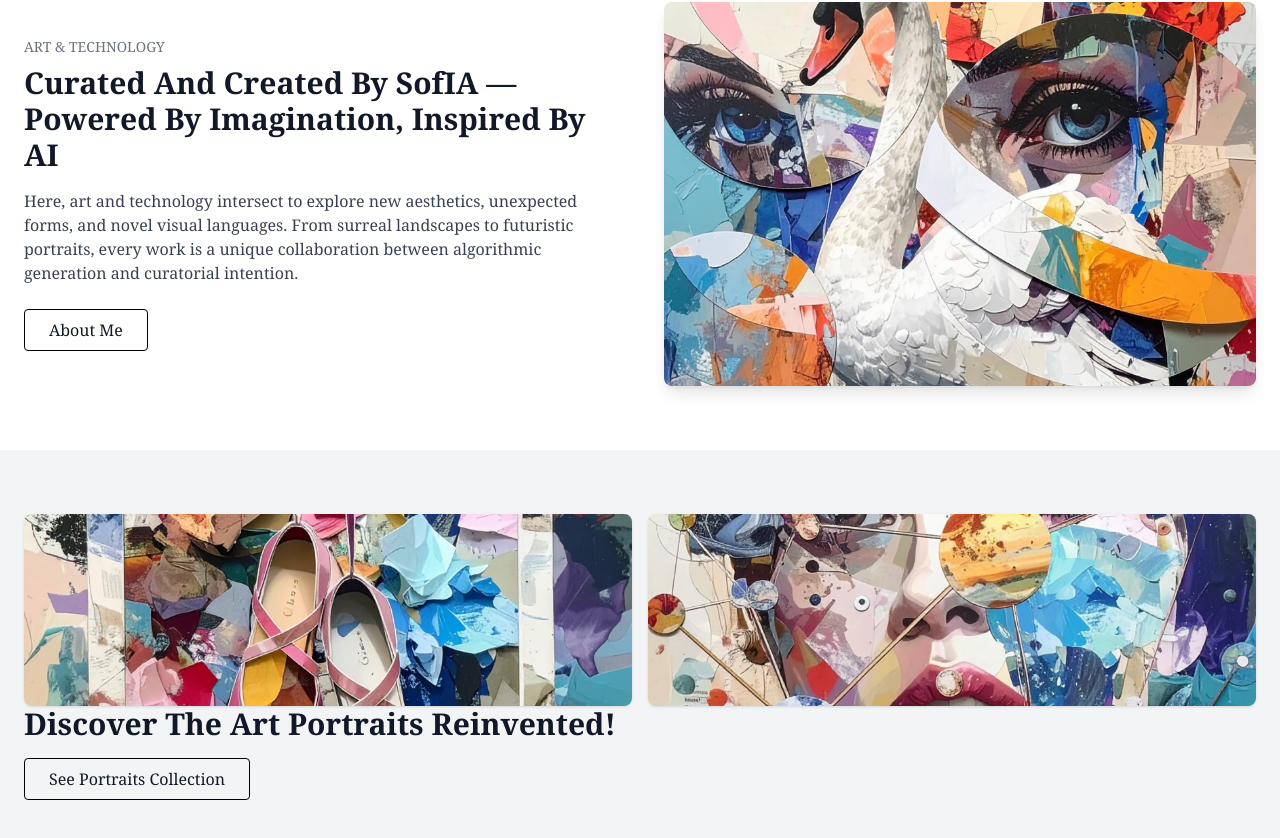
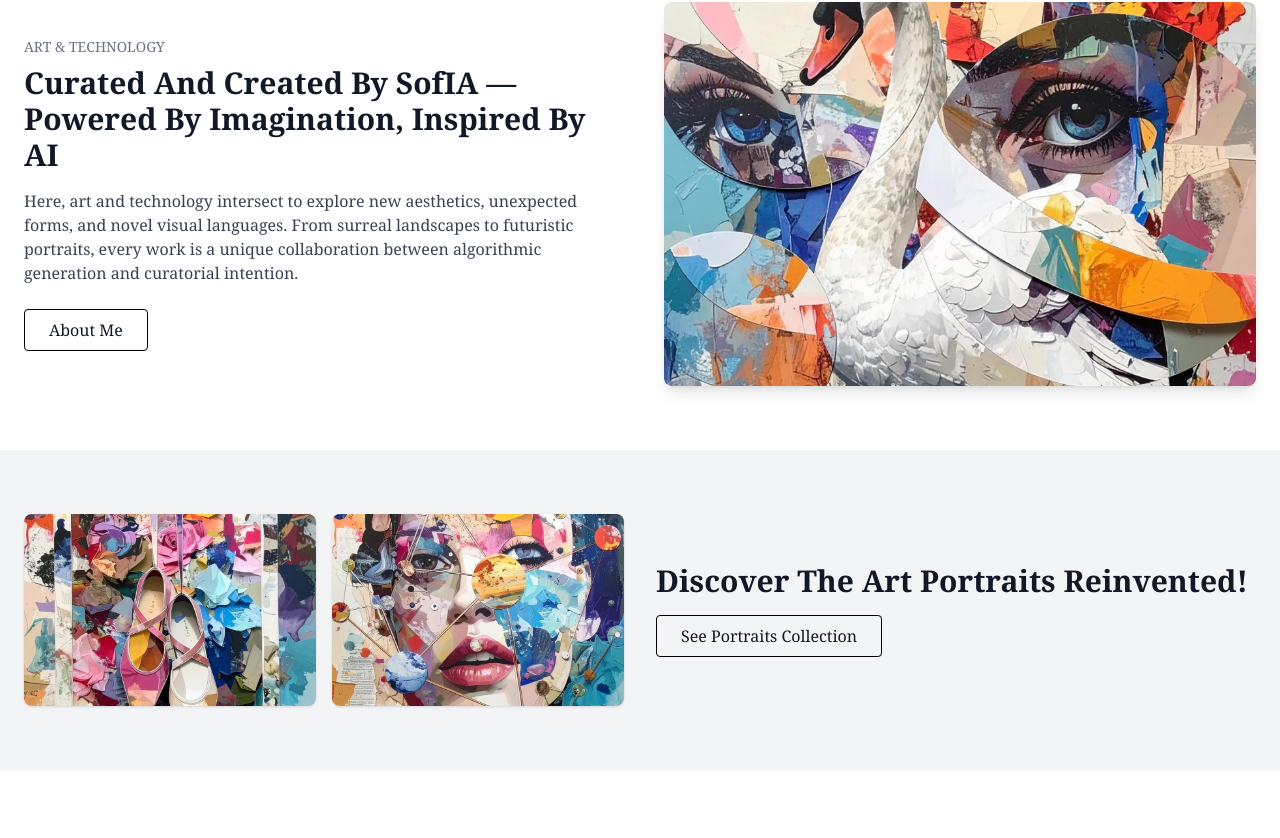
Before and after one commit to sophielain/sofia-gallery, a React (Create React App) app: page / in a window 1280 px wide. Shown: the part 1874-2712 px from the top of the page. After the commit the page ends 2644 px from the top, so only its background shows below. Built offline with nearby package versions, Linux system fonts and the light colour scheme.

Commit message:
Update PortraitsSection.jsx

```diff
--- a/src/components/PortraitsSection.jsx
+++ b/src/components/PortraitsSection.jsx
@@ -4,13 +4,13 @@ export default function PortraitsSection() {
   return (
     <section className="bg-gray-100 py-16">
       <div className="container mx-auto px-6">
+        <div className="grid gap-8 grid-cols-1 lg:grid-cols-2 items-center">
 
           <div className="grid gap-4 grid-cols-2">
             <img src="/images/port1.jpg" alt="Portrait 1" className="w-full h-48 object-cover rounded-lg shadow" />
             <img src="/images/port2.jpg" alt="Portrait 2" className="w-full h-48 object-cover rounded-lg shadow" />
           </div>
-          <div className="grid gap-8 grid-cols-1 lg:grid-cols-2 items-center">
-          <div>
+           <div>
             <h2 className="text-3xl font-semibold mb-4">Discover The Art Portraits Reinvented!</h2>
             <a href="#" className="inline-block border border-black py-2 px-6 rounded hover:bg-black hover:text-white transition">See Portraits Collection</a>
           </div>
```
